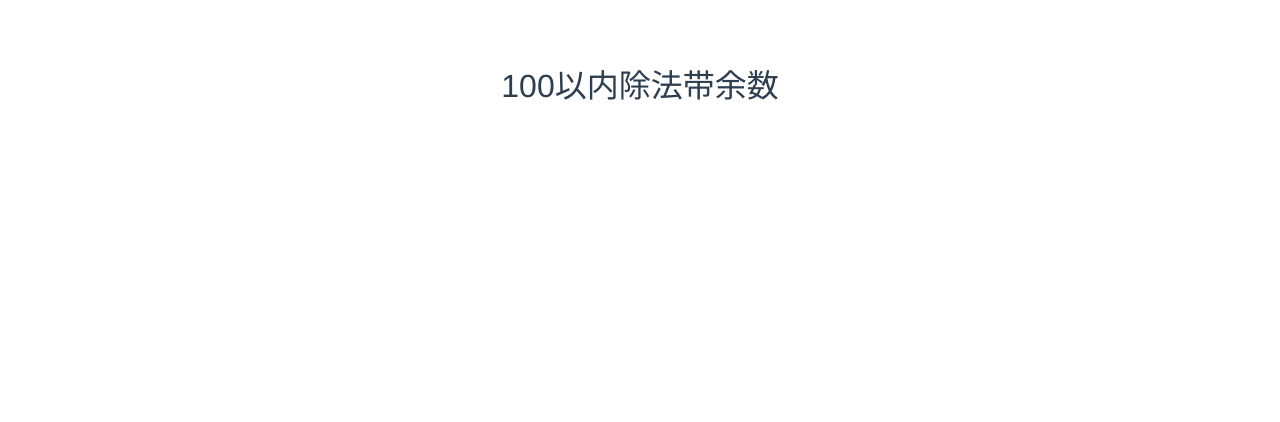
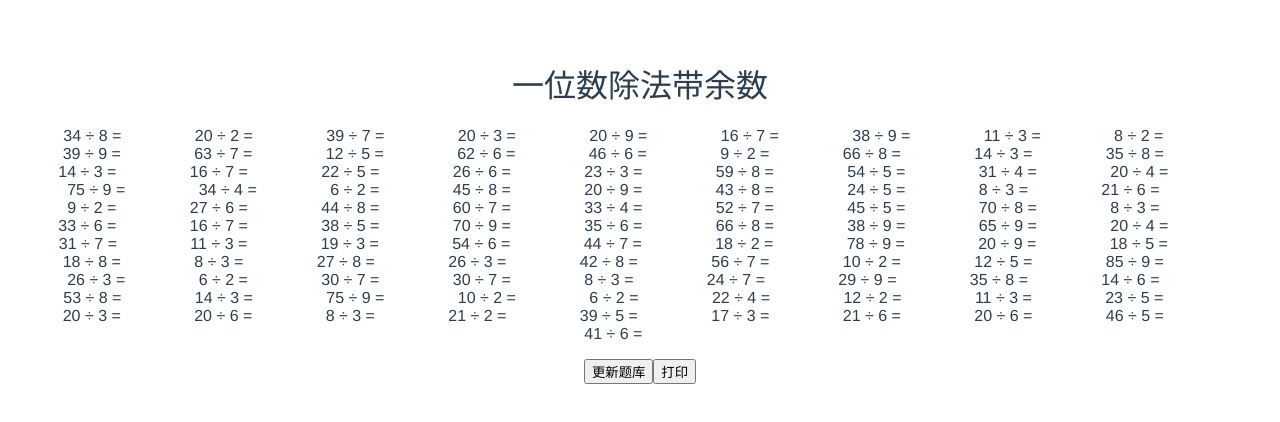
Before and after one commit to halton/arithmetic.js, a Vue app: page /#/ in a window 1280 px wide. Shown: the top 422 px of the page. Built offline with nearby package versions, Linux system fonts and the light colour scheme.

Commit message:
Implement division of single number.

```diff
--- a/src/components/DivisionWithRemain.vue
+++ b/src/components/DivisionWithRemain.vue
@@ -1,18 +1,61 @@
 <template>
-  <div class="hello">
-    <h1>{{ msg }}</h1>
+  <div class="divisionWithRemain">
+    <h1>{{ title }}</h1>
+    <ul id="example-1">
+      <li v-for="i in exercises" :key="i.id">
+        {{ i.division }} &divide; {{ i.divider}} = &nbsp; &nbsp; &nbsp; &nbsp; &nbsp; &nbsp;
+      </li>
+    </ul>
+    <button v-on:click="refresh">更新题库</button>
+    <button v-on:click="print">打印</button>
   </div>
 </template>
 
 <script>
+
+function randomInRange(min, max) {
+  return Math.floor((Math.random() * ((max - min) + 1)) + min);
+}
+
+function generateExercise() {
+  // Get a dividend in range [20, 90]
+  const mult1 = randomInRange(2, 9);
+  const mult2 = randomInRange(2, 9);
+  const remain = randomInRange(2, mult2);
+  const total = (mult1 * mult2) + remain;
+
+  return {
+    division: total,
+    divider: mult1,
+  };
+}
+
 export default {
   name: 'DivisionWithRemain',
+  mounted: function foo() {
+    this.refresh();
+  },
   data() {
     return {
-      msg: '100以内除法带余数',
+      title: '一位数除法带余数',
+      exercises: [
+      ],
     };
   },
+  methods: {
+    refresh: function refresh() {
+      let count = 0;
+      while (count < 100) {
+        this.exercises.push(generateExercise());
+        count += 1;
+      }
+    },
+    print: function print() {
+      window.print();
+    },
+  },
 };
+
 </script>
 
 <!-- Add "scoped" attribute to limit CSS to this component only -->
```
